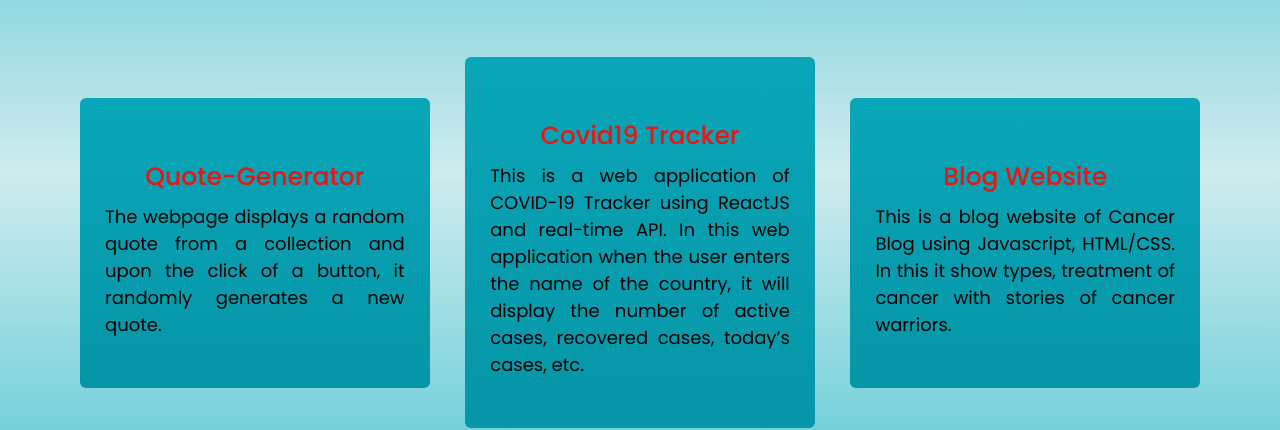
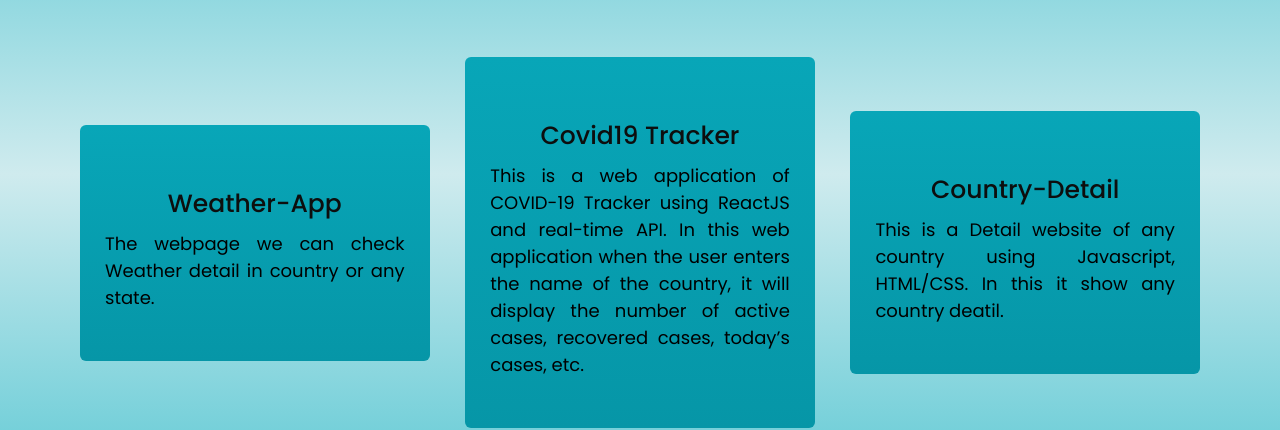
Before and after one commit to nasim492/My-Site, a plain HTML site: page index.html in a window 1280 px wide. Shown: the part 1792-2222 px from the top of the page. Drawn offline with nearby package versions, Linux system fonts and the light colour scheme.

Commit message:
added some project lind and description

```diff
--- a/index.html
+++ b/index.html
@@ -84,12 +84,10 @@
             <h2 class="title">My Projects</h2>
             <div class="serv-content">
                 <div class="card">
-                    <div class="box"><a href="">
-                        <div class="text">Quote-Generator
+                    <div class="box"><a href=" https://alamnasim492.github.io/Weather-App/"target="blank">
+                        <div class="text">Weather-App
                         </div>
-                        <p style="color: black">The webpage displays a random quote from a collection and upon the click of a button, it
-                            randomly
-                            generates a new quote.
+                        <p style="color: black">The webpage we can check Weather detail in country or any state.
                         </p>
                     </div></a>
                 </div>
@@ -107,10 +105,10 @@
                     </div></a>
                 </div>
                 <div class="card">
-                    <div class="box"><a href="">
+                    <div class="box"><a href="https://alamnasim492.github.io/Country-Detail/"target="blank">
 
-                        <div class="text">Blog Website</div>
-                        <p style="color: black">This is a blog website of Cancer Blog using Javascript, HTML/CSS. In this it show types, treatment of cancer with stories of cancer warriors.
+                        <div class="text">Country-Detail</div>
+                        <p style="color: black">This is a Detail website of any country using Javascript, HTML/CSS. In this it show any country deatil.
                      </p>
                     </div></a>
                 </div>
--- a/style.css
+++ b/style.css
@@ -75,7 +75,7 @@ section .title {
 }
 
 .navbar .logo a {
-    color: #2f4f4f;
+    color: #2e5757;
     font-size: 42px;
     font-weight: 600;
 }
@@ -185,7 +185,7 @@ section .title {
 }
 
 .text-3 span {
-    color: rgb(227, 17, 17);
+    color: rgb(52, 121, 120);
     font-weight: 500;
 }
 
@@ -210,7 +210,7 @@ section .title {
 }
 
  .typing-2{
-    color: rgb(227, 17, 17);
+    color: rgb(49, 108, 133);
 }
 
  p {
@@ -276,7 +276,7 @@ section .title {
 
 
 .card a {
-    color: rgb(234, 21, 21);
+    color: rgb(13, 14, 14);
 }
 
 
```
